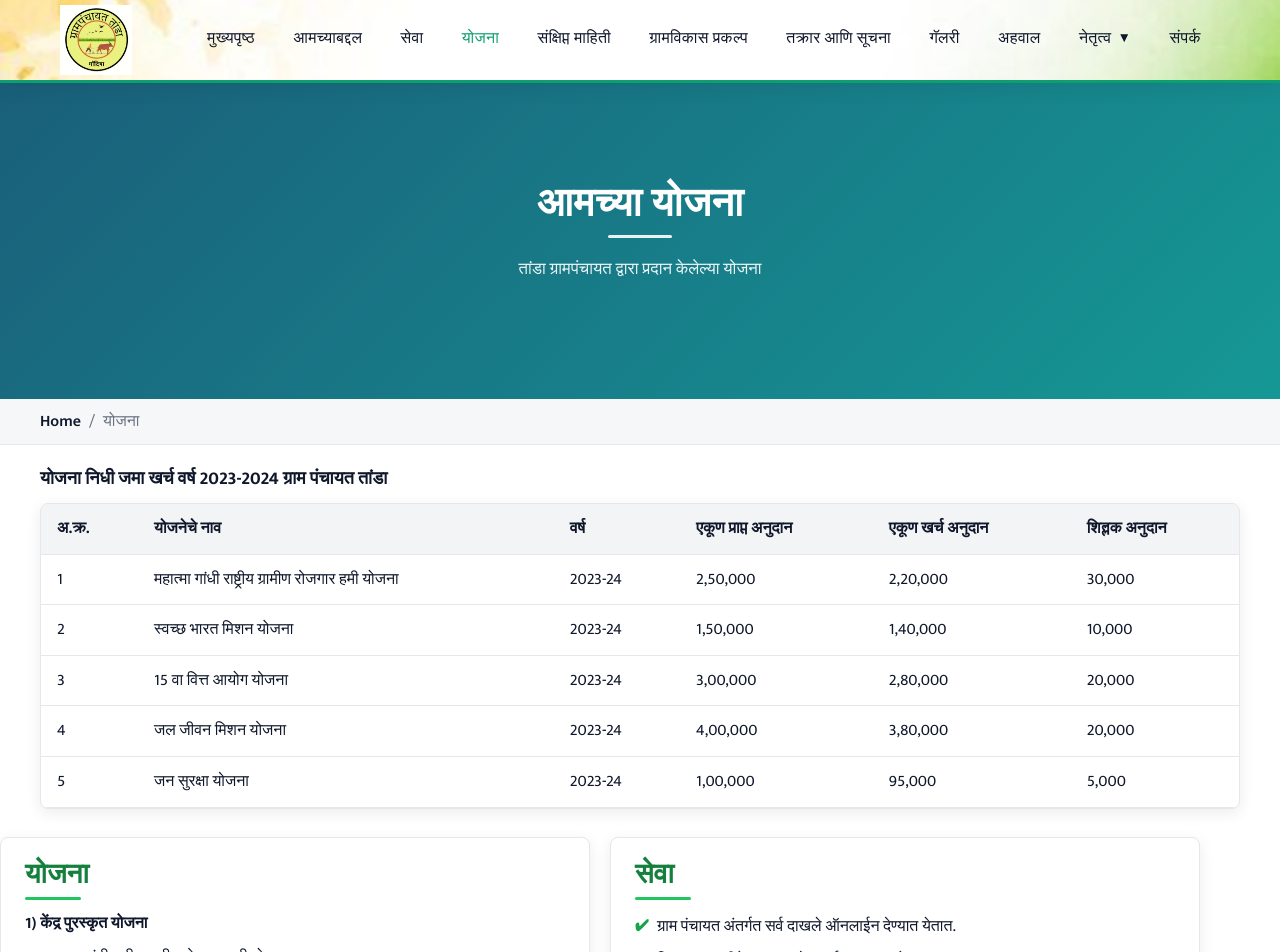
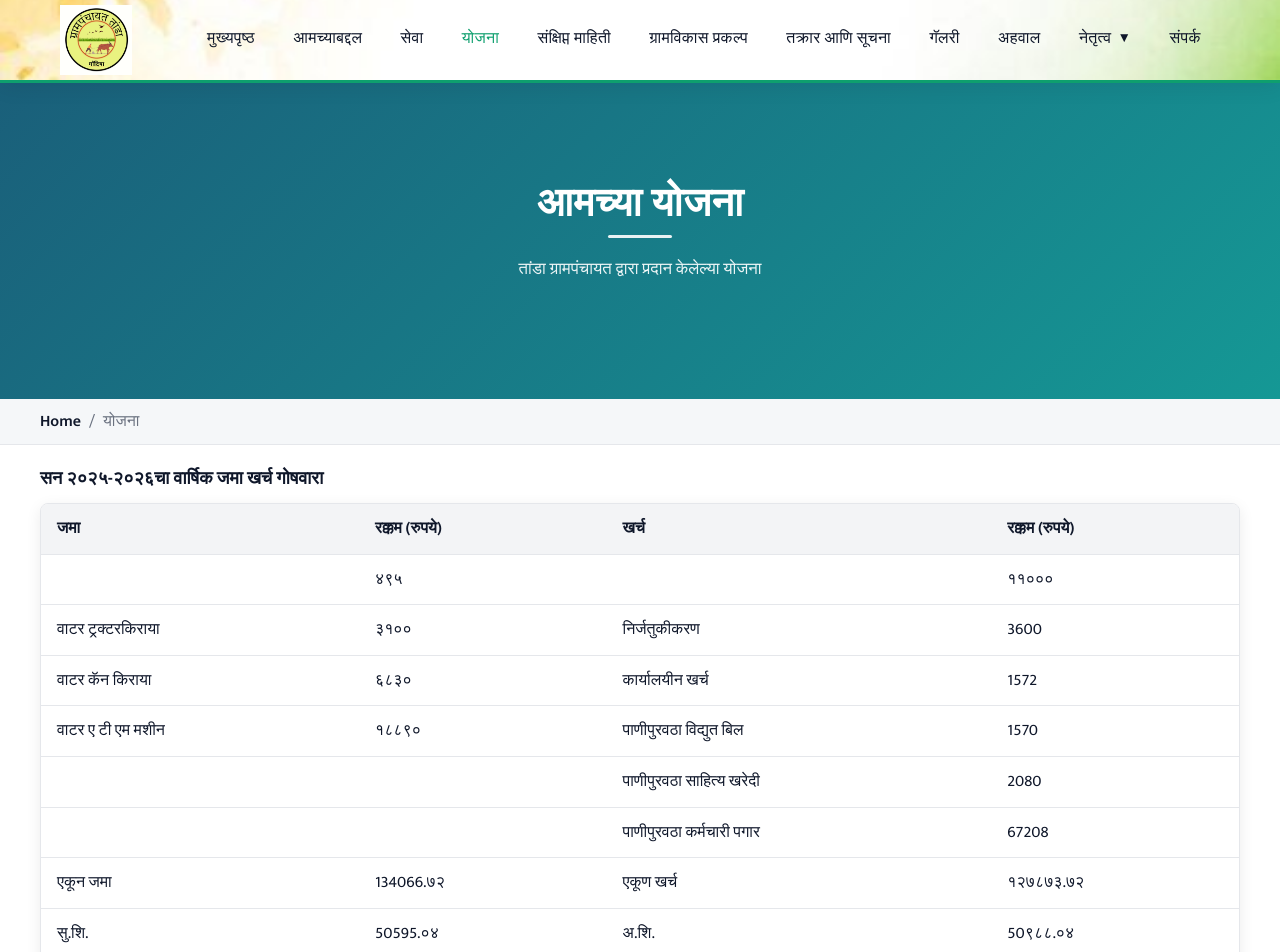
Before and after one commit to sandipbisen08/gptanda-main, a React (Create React App) app: page /schemes in a window 1280 px wide. Shown: the top 952 px of the page. Built offline with nearby package versions, Linux system fonts and the light colour scheme.

Commit message:
add yojna

```diff
--- a/src/pages/Ahwal.scss
+++ b/src/pages/Ahwal.scss
@@ -57,12 +57,14 @@
       height: auto;
       overflow: hidden;
       background: #f6f6f6;
+      cursor: pointer;
     }
 
     .thumb img {
       width: 100%;
       height: 100%;
       // object-fit: cover;
+      display: block;
     }
 
     .content {
@@ -85,6 +87,8 @@
       border-radius: 6px;
       font-weight: 600;
       text-decoration: none;
+      cursor: pointer;
+      border: none;
     }
 
     .btn-primary {
@@ -102,4 +106,81 @@
       filter: brightness(0.98);
     }
   }
+
+  .lightbox {
+    position: fixed;
+    inset: 0;
+    background: rgba(0, 0, 0, 0.85);
+    display: flex;
+    align-items: center;
+    justify-content: center;
+    padding: 24px;
+    z-index: 1000;
+  }
+
+  .viewer-content {
+    max-width: 90%;
+    max-height: 90%;
+    text-align: center;
+    color: white;
+  }
+
+  .viewer-content img {
+    width: auto;
+    max-width: 100%;
+    max-height: calc(90vh - 90px);
+    border-radius: 12px;
+    box-shadow: 0 24px 60px rgba(0, 0, 0, 0.45);
+  }
+
+  .viewer-content h3 {
+    margin-top: 16px;
+    font-size: 1.1rem;
+    color: white;
+  }
+
+  .viewer-close,
+  .viewer-arrow {
+    position: absolute;
+    background: rgba(255, 255, 255, 0.12);
+    border: 1px solid rgba(255, 255, 255, 0.3);
+    color: white;
+    width: 44px;
+    height: 44px;
+    border-radius: 50%;
+    display: flex;
+    align-items: center;
+    justify-content: center;
+    font-size: 1.7rem;
+    cursor: pointer;
+    transition: background 0.2s ease;
+  }
+
+  .viewer-close:hover,
+  .viewer-arrow:hover {
+    background: rgba(255, 255, 255, 0.22);
+  }
+
+  .viewer-close {
+    top: 20px;
+    right: 20px;
+  }
+
+  .viewer-arrow.prev {
+    left: 20px;
+  }
+
+  .viewer-arrow.next {
+    right: 20px;
+  }
+
+  @media (max-width: 640px) {
+
+    .viewer-close,
+    .viewer-arrow {
+      width: 38px;
+      height: 38px;
+      font-size: 1.4rem;
+    }
+  }
 }
--- a/src/pages/Ahwal.tsx
+++ b/src/pages/Ahwal.tsx
@@ -1,4 +1,4 @@
-import React from 'react';
+import React, { useState } from 'react';
 import { Link } from 'react-router-dom';
 import './Ahwal.scss';
 import data1 from '../images/data/data1.png';
@@ -56,6 +56,8 @@ import data52 from '../images/data/data52.png';
 import data53 from '../images/data/data53.png';
 
 const Ahwal: React.FC = () => {
+  const [activeIndex, setActiveIndex] = useState<number | null>(null);
+
   const reports = [
     { id: 1, title: 'मुख्यमंत्री समृद्ध पंचायत राज अभियान', image: data1 },
     { id: 2, title: 'लोकभिमुख प्रशासन ग्रामपंचायत', image: data2 },
@@ -127,9 +129,9 @@ const Ahwal: React.FC = () => {
 
       <section className="container">
         <div className="reports-grid">
-          {reports.map(r => (
+          {reports.map((r, index) => (
             <article key={r.id} className="report-card">
-              <div className="thumb">
+              <div className="thumb" onClick={() => setActiveIndex(index)}>
                 <img src={r.image} alt={r.title} />
               </div>
               <div className="content">
@@ -138,15 +140,34 @@ const Ahwal: React.FC = () => {
                   <a href={r.image} className="btn btn-primary" download>
                     Download
                   </a>
-                  <a href={r.image} className="btn btn-outline" target="_blank" rel="noreferrer">
+                  <button type="button" className="btn btn-outline" onClick={() => setActiveIndex(index)}>
                     View
-                  </a>
+                  </button>
                 </div>
               </div>
             </article>
           ))}
         </div>
       </section>
+
+      {activeIndex !== null && (
+        <div className="lightbox" role="dialog" aria-modal="true" aria-label="Image preview">
+          <button type="button" className="viewer-close" onClick={() => setActiveIndex(null)} aria-label="Close preview">
+            ×
+          </button>
+          <button type="button" className="viewer-arrow prev" onClick={() => setActiveIndex((prev) => (prev !== null ? (prev + reports.length - 1) % reports.length : null))} aria-label="Previous report">
+            ‹
+          </button>
+          <div className="viewer-content">
+            <img src={reports[activeIndex].image} alt={reports[activeIndex].title} />
+            <h3>{reports[activeIndex].title}</h3>
+          </div>
+          <button type="button" className="viewer-arrow next" onClick={() => setActiveIndex((prev) => (prev !== null ? (prev + 1) % reports.length : null))} aria-label="Next report">
+            ›
+          </button>
+        </div>
+      )}
+
       {/* <h1 style={{ marginTop: '100px' }}>This page is under development, please visit later...</h1> */}
     </div>
   );
--- a/src/pages/Schemes.tsx
+++ b/src/pages/Schemes.tsx
@@ -3,18 +3,6 @@ import { Link } from 'react-router-dom';
 import './Schemes.scss';
 
 const Schemes: React.FC = () => {
-  const format = (num: number) => {
-    return new Intl.NumberFormat('en-IN').format(num);
-  };
-
-  const rows = [
-    { id: 1, name: 'महात्मा गांधी राष्ट्रीय ग्रामीण रोजगार हमी योजना', year: '2023-24', received: 250000, spent: 220000 },
-    { id: 2, name: 'स्वच्छ भारत मिशन योजना', year: '2023-24', received: 150000, spent: 140000 },
-    { id: 3, name: '15 वा वित्त आयोग योजना', year: '2023-24', received: 300000, spent: 280000 },
-    { id: 4, name: 'जल जीवन मिशन योजना', year: '2023-24', received: 400000, spent: 380000 },
-    { id: 5, name: 'जन सुरक्षा योजना', year: '2023-24', received: 100000, spent: 95000 },
-  ];
-
   return (
     <div className="schemes">
       <section className="page-hero">
@@ -35,33 +23,72 @@ const Schemes: React.FC = () => {
       </div>
 
       <section className="container">
-        <h2 className="section-title">योजना निधी जमा खर्च वर्ष 2023-2024 ग्राम पंचायत तांडा </h2>
+        <h2 className="section-title">सन २०२५-२०२६चा वार्षिक जमा खर्च गोषवारा</h2>
         <div className="table-wrap">
           <table className="table">
             <thead>
               <tr>
-                <th>अ.क्र.</th>
-                <th>योजनेचे नाव</th>
-                <th>वर्ष</th>
-                <th>एकूण प्राप्त अनुदान</th>
-                <th>एकूण खर्च अनुदान</th>
-                <th>शिल्लक अनुदान</th>
+                <th>जमा</th>
+                <th>रक्कम (रुपये)</th>
+                <th>खर्च</th>
+                <th>रक्कम (रुपये)</th>
               </tr>
             </thead>
             <tbody>
-              {rows.map((r, idx) => {
-                const balance = r.received - r.spent;
-                return (
-                  <tr key={r.id}>
-                    <td>{idx + 1}</td>
-                    <td>{r.name}</td>
-                    <td>{r.year}</td>
-                    <td>{format(r.received)}</td>
-                    <td>{format(r.spent)}</td>
-                    <td className={balance < 0 ? 'neg' : ''}>{format(balance)}</td>
-                  </tr>
-                );
-              })}
+              <tr>
+                <td></td>
+                <td>४९५</td>
+                <td></td>
+                <td>११०००</td>
+              </tr>
+              <tr>
+                <td>वाटर ट्रक्टरकिराया</td>
+                <td>३१००</td>
+                <td>निर्जतुकीकरण</td>
+                <td>3600</td>
+              </tr>
+              <tr>
+                <td>वाटर कॅन किराया</td>
+                <td>६८३०</td>
+                <td>कार्यालयीन खर्च</td>
+                <td>1572</td>
+              </tr>
+              <tr>
+                <td>वाटर ए टी एम मशीन</td>
+                <td>१८८९०</td>
+                <td>पाणीपुरवठा विद्युत बिल</td>
+                <td>1570</td>
+              </tr>
+              <tr>
+                <td></td>
+                <td></td>
+                <td>पाणीपुरवठा साहित्य खरेदी</td>
+                <td>2080</td>
+              </tr>
+              <tr>
+                <td></td>
+                <td></td>
+                <td>पाणीपुरवठा कर्मचारी पगार</td>
+                <td>67208</td>
+              </tr>
+              <tr>
+                <td>एकून जमा</td>
+                <td>134066.७२</td>
+                <td>एकूण खर्च</td>
+                <td>१२७८७३.७२</td>
+              </tr>
+              <tr>
+                <td>सु.शि.</td>
+                <td>50595.०४</td>
+                <td>अ.शि.</td>
+                <td>50९८८.०४</td>
+              </tr>
+              <tr>
+                <td>एकूण</td>
+                <td>१८४६६१.७६</td>
+                <td>एकूण</td>
+                <td>१७८८६१.७६</td>
+              </tr>
             </tbody>
           </table>
         </div>
@@ -98,7 +125,7 @@ const Schemes: React.FC = () => {
             <div className="underline" />
             <ul className="checks">
               <li>ग्राम पंचायत अंतर्गत सर्व दाखले ऑनलाईन देण्यात येतात.</li>
-              <li>शिक्षणाच्या दृष्टीने गावात १ ते ८ पर्यंत शाळा आहे.</li>
+              <li>शिक्षणाच्या दृष्टीने गावात 1 ते 7 पर्यंत शाळा आहे.</li>
               <li>तालुक्यात जिल्हा परिषदेच्या अंतर्गत गुणवत्तापूर्ण शिक्षण दिले जाते.</li>
               <li>गावातील तंटे निराकरणासाठी तंटामुक्त समितीचे गठन करण्यात आले आहे.</li>
               <li>गावकऱ्यांच्या आरोग्यासाठी दर शनिवार आरोग्य शिबिर घेतले जाते.</li>
```
